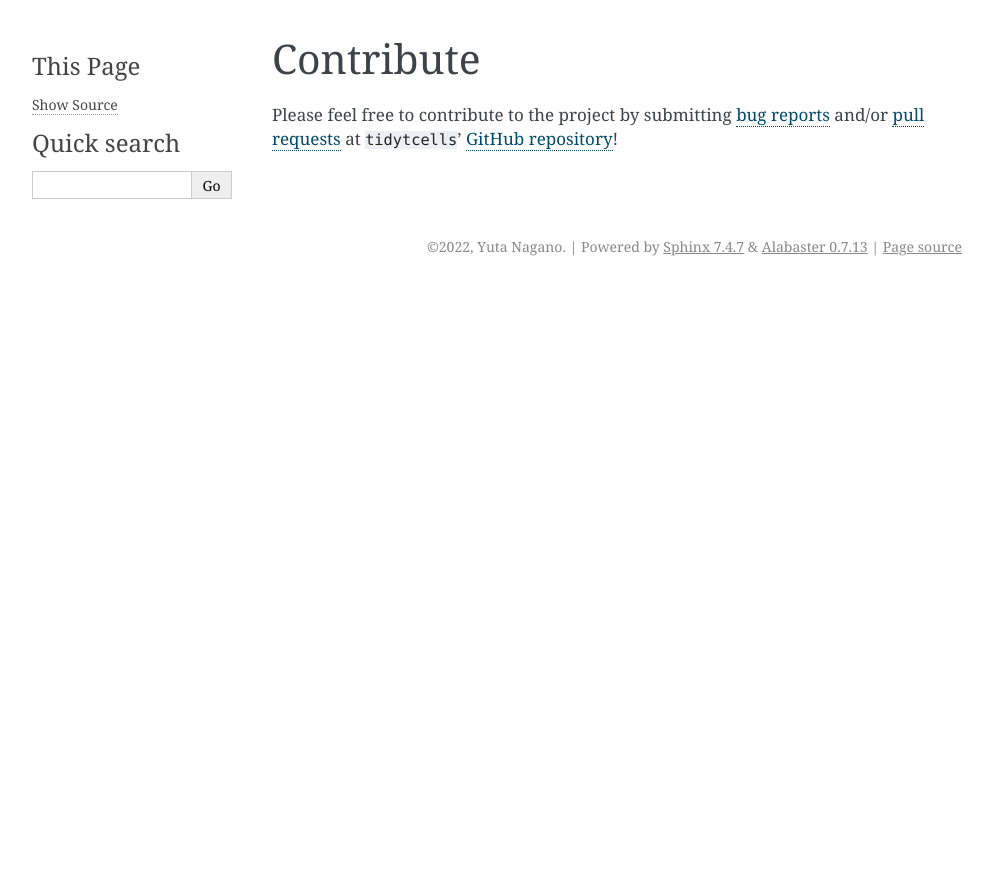
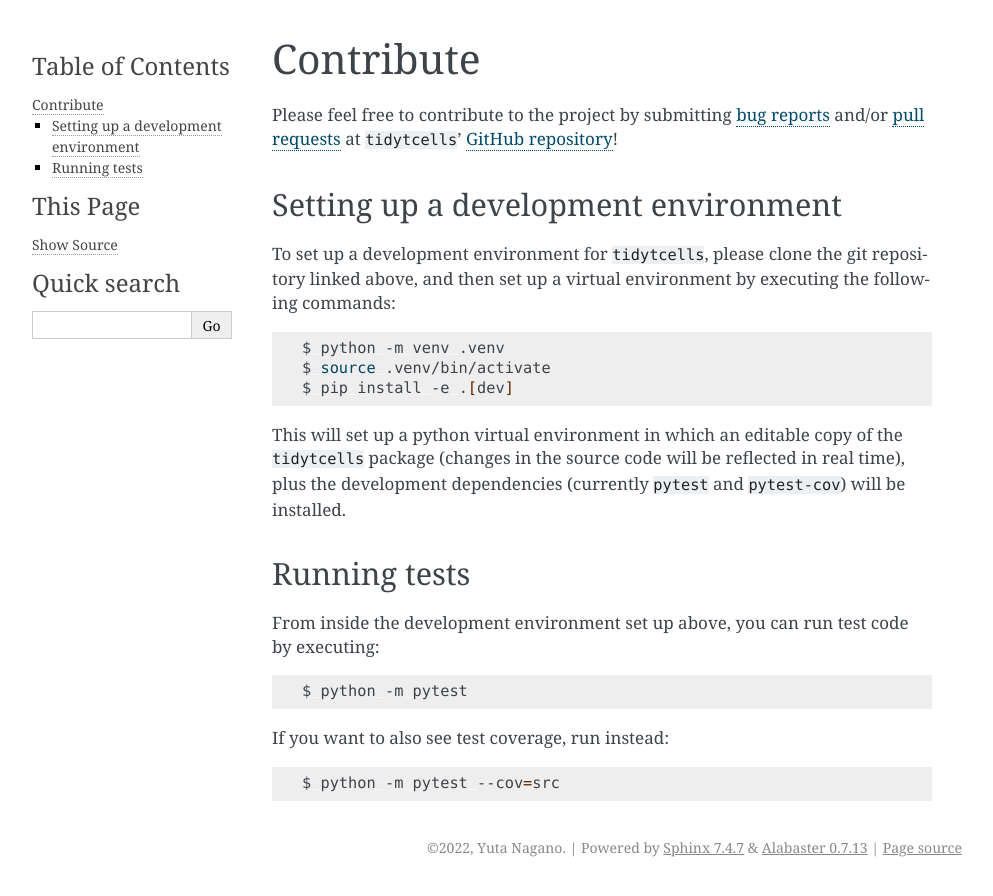
Before and after one commit to yutanagano/tidytcells, a Sphinx documentation site: the page built from docs/contribute.rst, in a window 1280 px wide. Shown: the top 896 px of the page, without its empty margins (148-1141 px from the left). Built offline with Sphinx 7.4.7, drawn with Linux system fonts in a browser that asks for light colours.

Commit message:
Add code and documentation to aid setting up development environment

```diff
--- a/docs/contribute.rst
+++ b/docs/contribute.rst
@@ -6,3 +6,37 @@ Please feel free to contribute to the project by submitting
 `pull requests <https://github.com/yutanagano/tidytcells/pulls>`_ at
 ``tidytcells``'
 `GitHub repository <https://github.com/yutanagano/tidytcells>`_!
+
+Setting up a development environment
+------------------------------------
+
+To set up a development environment for ``tidytcells``, please clone the git
+repository linked above, and then set up a virtual environment by executing the
+following commands:
+
+.. code-block:: bash
+
+    $ python -m venv .venv
+    $ source .venv/bin/activate
+    $ pip install -e .[dev]
+
+This will set up a python virtual environment in which an editable copy of the
+``tidytcells`` package (changes in the source code will be reflected in real
+time), plus the development dependencies (currently ``pytest`` and
+``pytest-cov``) will be installed.
+
+Running tests
+-------------
+
+From inside the development environment set up above, you can run test code by
+executing:
+
+.. code-block:: bash
+
+    $ python -m pytest
+
+If you want to also see test coverage, run instead:
+
+.. code-block:: bash
+
+    $ python -m pytest --cov=src
```
Also changed, not shown: setup.py (+7 -1 lines).
